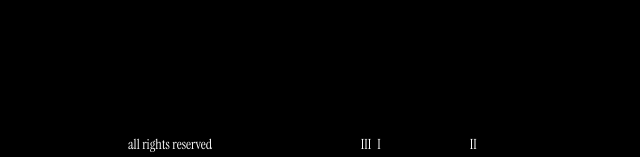
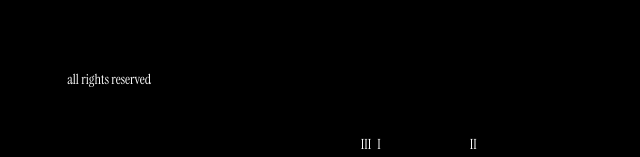
Before and after one commit to GeraltR/oltlab_v2, a React (Vite) app: page / in a window 1280 px wide. Shown: the part 636-793 px from the top of the page, without its empty margins (0-640 px from the left). Built offline with nearby package versions, Linux system fonts and the light colour scheme.

Commit message:
Correkt position "all rights reserved"

```diff
--- a/src/components/LeftChapter/LeftChapter.jsx
+++ b/src/components/LeftChapter/LeftChapter.jsx
@@ -65,6 +65,7 @@ export function LeftChapter(props) {
           onMouseEnter={props.onMouseEnter}
           onMouseLeave={props.onMouseLeave}
         />
+        <div className={styles.leftChapterBottomLeft}>all rights reserved</div>
       </div>
     </>
   );
--- a/src/components/LeftChapter/LeftChapter.module.css
+++ b/src/components/LeftChapter/LeftChapter.module.css
@@ -20,3 +20,21 @@
   align-items: start;
   margin-top: 1.5rem;
 }
+
+.leftChapterBottomLeft {
+  width: 100%;
+  margin: 0;
+  padding: 0;
+  display: flex;
+  flex-direction: row;
+  justify-content: start;
+  align-items: start;
+  margin-left: -12%;
+  margin-top: 38%;
+}
+
+@-moz-document url-prefix() {
+  .leftChapterBottomLeft {
+    margin-top: 68%;
+  }
+}
--- a/src/components/RightBar/RightBar.jsx
+++ b/src/components/RightBar/RightBar.jsx
@@ -4,7 +4,7 @@ export function RightBar(props) {
   return (
     <div className={styles.rightBar}>
       <div className={styles.rightBarTop}>{props.topText}</div>
-      <div className={styles.rightBarBottomLeft}>{props.bottomTextLeft}</div>
+
       <div className={styles.rightBarBottom}>{props.bottomText}</div>
     </div>
   );
--- a/src/components/RightBar/RightBar.module.css
+++ b/src/components/RightBar/RightBar.module.css
@@ -32,7 +32,7 @@
   justify-content: start;
   align-items: end;
   top: 93dvh;
-  left: 8rem;
+  left: 8dvw;
   text-align: left;
 }
 
```
